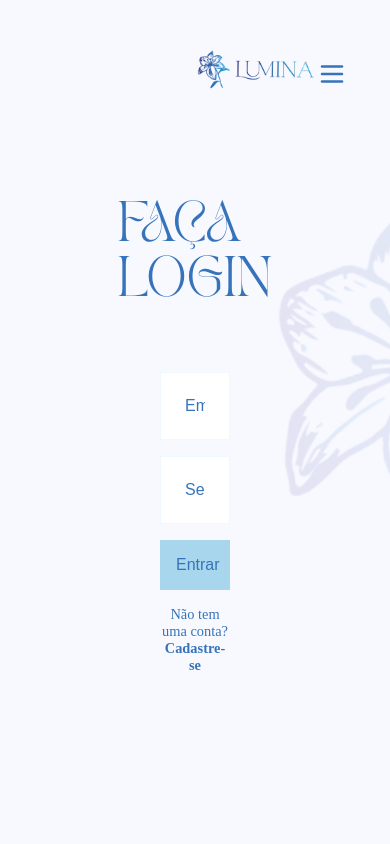
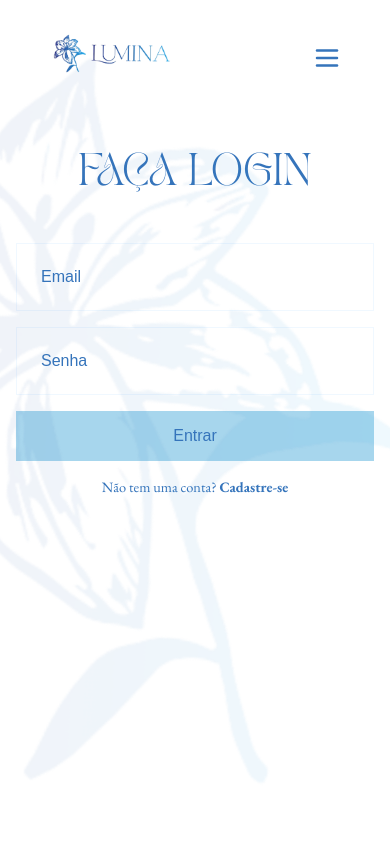
Before and after one commit to mariccardoso/PF-web-Lumina, a Next.js app: page /login in a window 390 px wide. Shown: the top 844 px of the page. Built offline with nearby package versions, Linux system fonts and the light colour scheme.

Commit message:
feat: enhance layout and responsiveness across multiple pages

```diff
--- a/src/app/Feed/curiosidades.module.css
+++ b/src/app/Feed/curiosidades.module.css
@@ -91,9 +91,40 @@
   max-width: 90vw;
 }
 
+.filterTitle {
+  display: flex;
+  flex-direction: row;
+  gap: 14px
+}
 .overlayBg {
   position: fixed;
   top: 0; left: 0; right: 0; bottom: 0;
   background: rgba(78,93,228,0.13);
   z-index: 1001;
 }
+
+@media (max-width: 768px) {
+  .container {
+    padding: 1rem;
+  }
+
+  .mainContent {
+    flex-direction: column;
+    gap: 1rem;
+  }
+
+  .filterBar {
+    flex-direction: column;
+    align-items: stretch;
+  }
+
+  .filterInput {
+    width: 100%;
+    margin-bottom: 10px;
+  }
+
+  .addButton {
+    width: 100%;
+    text-align: center;
+  }
+}
--- a/src/app/Feed/page.jsx
+++ b/src/app/Feed/page.jsx
@@ -38,6 +38,7 @@ export default function Feed() {
             <Header navItens={navItens} />
             <main className={styles.mainContent}>
                 <div className={styles.filterBar}>
+                    <div className={styles.filterTitle}>
                     <FaSearch className={styles.searchIcon} />
                     <input
                         className={styles.filterInput}
@@ -46,6 +47,7 @@ export default function Feed() {
                         value={filter}
                         onChange={(e) => setFilter(e.target.value)}
                     />
+                    </div>
                     <button
                         className={styles.addButton}
                         title="Nova postagem"
--- a/src/app/contato/page.jsx
+++ b/src/app/contato/page.jsx
@@ -8,8 +8,8 @@ export default function ContatoPage() {
     const navItens = [
         { label: "Início", href: "/", active: false },
         // { label: "Dicas", href: "/feed", active: false },
-        { label: "Feed", href: "/Feed", active: true },
-        { label: "Contato", href: "/contato", active: false },
+        { label: "Feed", href: "/Feed", active: false },
+        { label: "Contato", href: "/contato", active: true },
         { label: "Sobre Nós", href: "/sobrenos", active: false },
         { label: "Login", href: "/login", active: false },
     ];
--- a/src/app/contato/page.module.css
+++ b/src/app/contato/page.module.css
@@ -19,6 +19,7 @@
     justify-content: center;
     min-height: 80vh;
     z-index: 1;
+    position: relative;
 }
 
 .formContainer {
@@ -101,10 +102,11 @@
 .flowerbg {
     position: fixed;
     bottom: 0;
+    top: 0.5rem;
     right: 0;
     z-index: 0;
-    width: 400px;
-    opacity: 0.18;
+    width: 600px;
+    opacity: 0.07;
     pointer-events: none;
     transform: rotate(-18deg);
 }
--- a/src/app/login/login.module.css
+++ b/src/app/login/login.module.css
@@ -1,31 +1,26 @@
 .container {
-  min-height: 100vh;
-  display: flex;
-  padding: 2rem 10rem;
-  flex-direction: column;
-  background: #f8f8ff;
-  position: relative;
-  overflow: hidden;
-}
+    max-width: 1400px;
+    margin: 0 auto;
+    padding: 2rem 5rem;
+    font-family: "EB Garamond", Tahoma, Geneva, Verdana, sans-serif;
+    background-color: var(--white);
+    color: #333;
+    position: relative;
+    min-height: 80vh;
+    background: #fff;
+    overflow: hidden;
+  }
+  .flowerbg {
+    position: fixed;
+    top: 0.5rem;
+    bottom: 0;
+    right: 0;
+    z-index: 0;
+    width: 600px;
+    opacity: 0.07;
+    pointer-events: none;
+    transform: rotate(-20deg);
 
-.lirioBg {
-  position: fixed;
-  top: 50%;
-  left: 70%;
-  transform: translateY(-50%);
-  width: 45vw;
-  max-width: 650px;
-  min-width: 380px;
-  opacity: 0.10;
-  z-index: 0;
-  pointer-events: none;
-  user-select: none;
-  transform: translateY(-50%) rotate(-30deg);
-}
-
-.mainContent {
-  position: relative;
-  z-index: 1;
 }
 
   .mainContent {
@@ -96,3 +91,22 @@
     text-decoration: none;
     font-weight: bold;
   }
+
+  @media (max-width: 768px) {
+    .container {
+      padding: 1rem;
+    }
+
+    .mainContent {
+      gap: 2rem;
+      margin-top: 3rem;
+    }
+
+    .title {
+      font-size: 2rem;
+    }
+
+    .formContainer {
+      max-width: 100%;
+    }
+  }
--- a/src/app/login/page.jsx
+++ b/src/app/login/page.jsx
@@ -40,12 +40,6 @@ export default function Login() {
 
     return (
         <div className={styles.container}>
-           < img
-      src="./assets/lirio.png" // ou o caminho correto da sua imagem
-      alt="Lírio"
-      className={styles.lirioBg}
-      aria-hidden="true"
-    />
             <Header navItens={navItens}/>
             <div className={styles.mainContent}>
                 <h1 className={styles.title}>Faça login</h1>
--- a/src/app/register/register.module.css
+++ b/src/app/register/register.module.css
@@ -13,12 +13,12 @@
 }
 .flowerbg {
   position: fixed;
-  top: 0.5rem;
+  top: 0.2rem;
   bottom: 0;
   right: 0;
   z-index: 0;
-  width: 500px;
-  opacity: 0.1;
+  width: 600px;
+  opacity: 0.07;
   pointer-events: none;
   transform: rotate(-20deg);
 
@@ -130,3 +130,22 @@
     background-position: center;
     margin-right: 0.5rem;
   }
+
+  @media (max-width: 768px) {
+    .container {
+      padding: 1rem;
+    }
+
+    .mainContent {
+      margin-top: 2rem;
+      height: auto;
+    }
+
+    .formContainer {
+      max-width: 100%;
+    }
+
+    .flowerbg {
+      width: 0;
+    }
+  }
```
Also changed, not shown: src/components/categoriesSection/index.jsx (+7 -7 lines).
